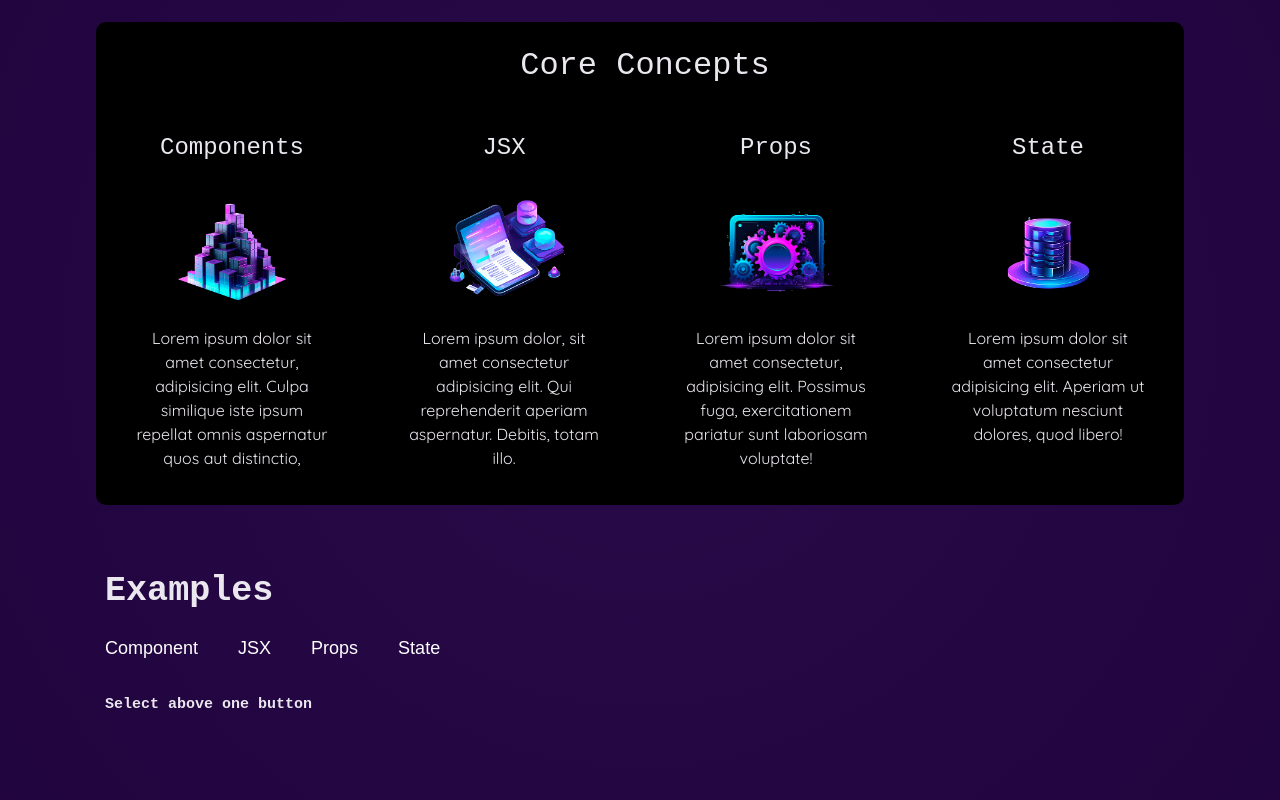
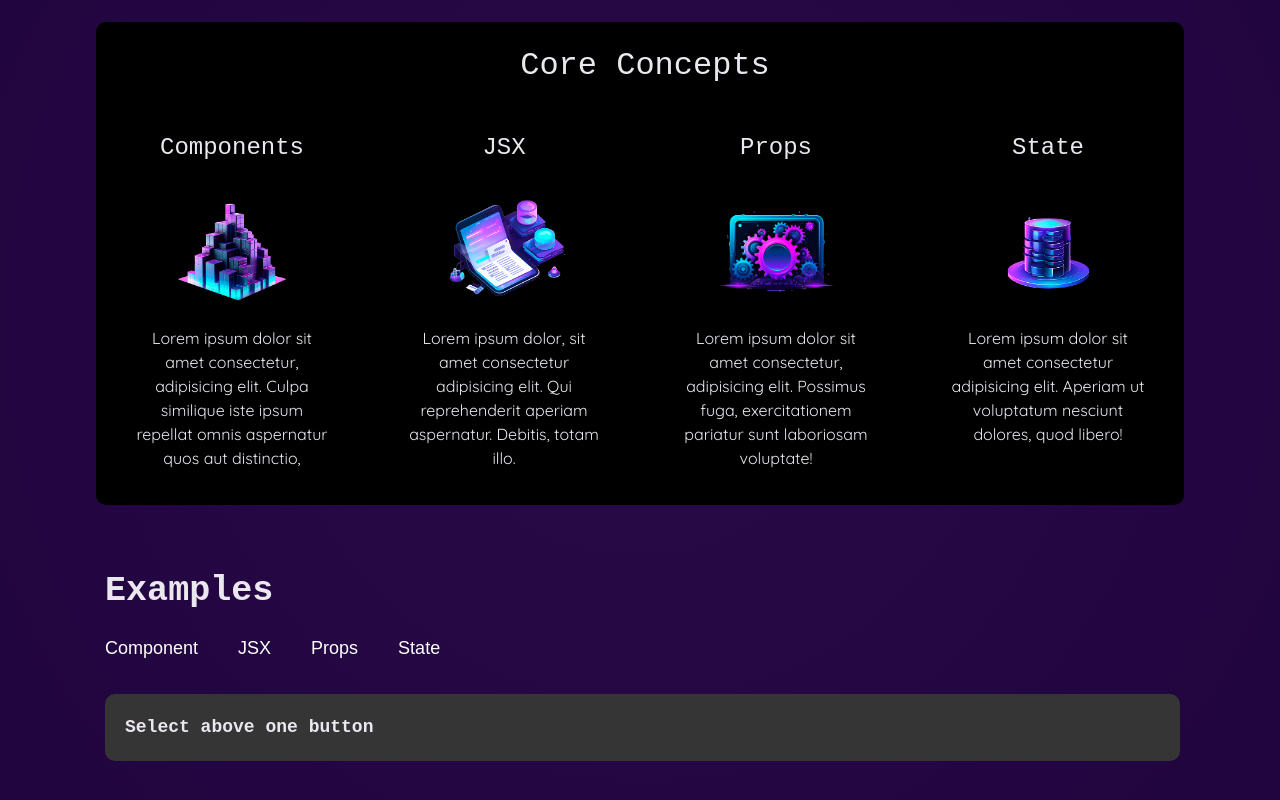
Before and after one commit to pra7084/practice-project, a React (Vite) app: page / in a window 1280 px wide. Shown: the part 310-1110 px from the top of the page. Built offline with nearby package versions, Linux system fonts and the light colour scheme.

Commit message:
styles changed

```diff
--- a/src/Components/Examples.css
+++ b/src/Components/Examples.css
@@ -29,7 +29,16 @@ button{
     margin:20px;
 }
 .content{
-  font-size: 15px;
+  font-size: 18px;
   font-family: 'Courier New', Courier, monospace;
   margin:15px 15px 20px 20px;
+  background-color:rgb(53, 53, 53);
+  padding:20px;
+  border-radius: 10px;
+
 }
+.content-wrapper{
+    width:100%;
+    height:auto;
+    background-color: black;
+}
--- a/src/Components/Examples.jsx
+++ b/src/Components/Examples.jsx
@@ -17,7 +17,7 @@ const Examples = () => {
         <h3>Examples</h3>
       <div className="buttons">
         <div>
-          <button onClick={()=>clickHandler('component')}>Component</button>
+          <button className="active" onClick={()=>clickHandler('component')}>Component</button>
         </div>
         <div>
           <button onClick={()=>clickHandler('jsx')}>JSX</button>
```
